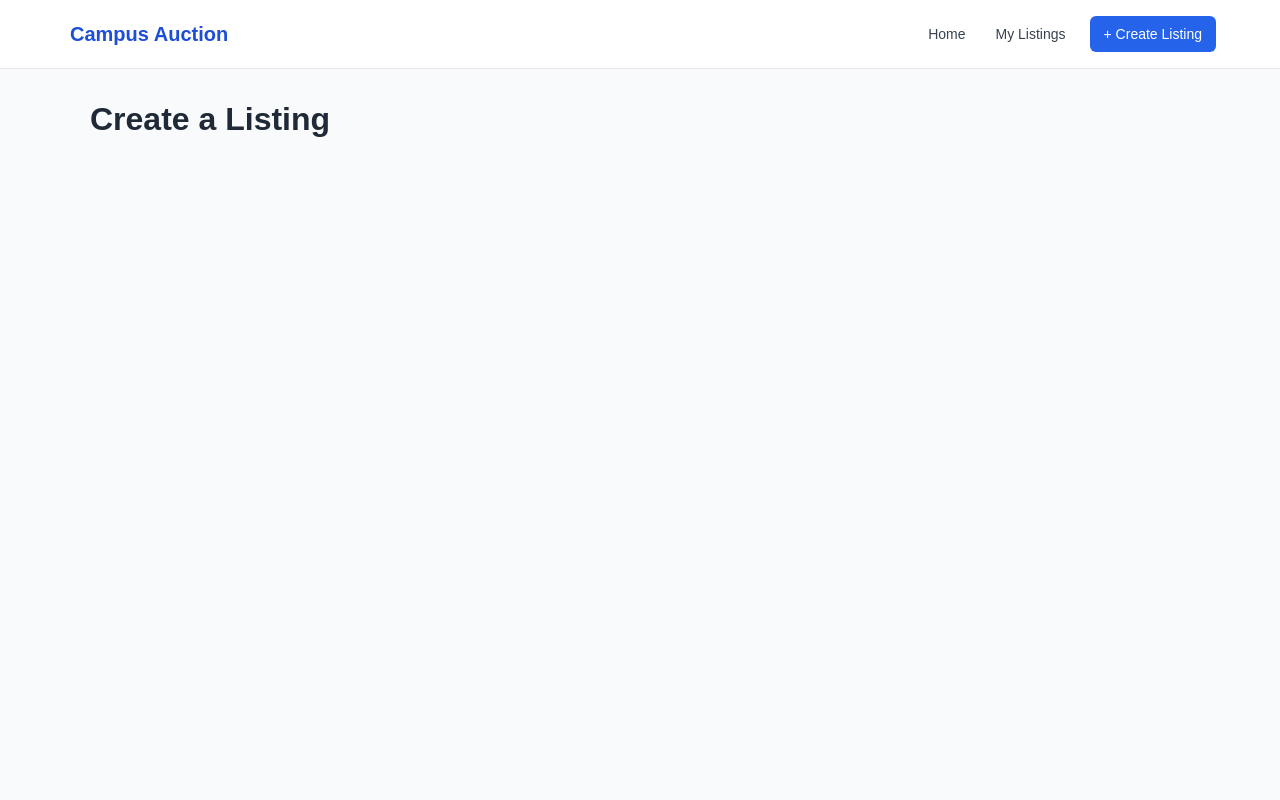
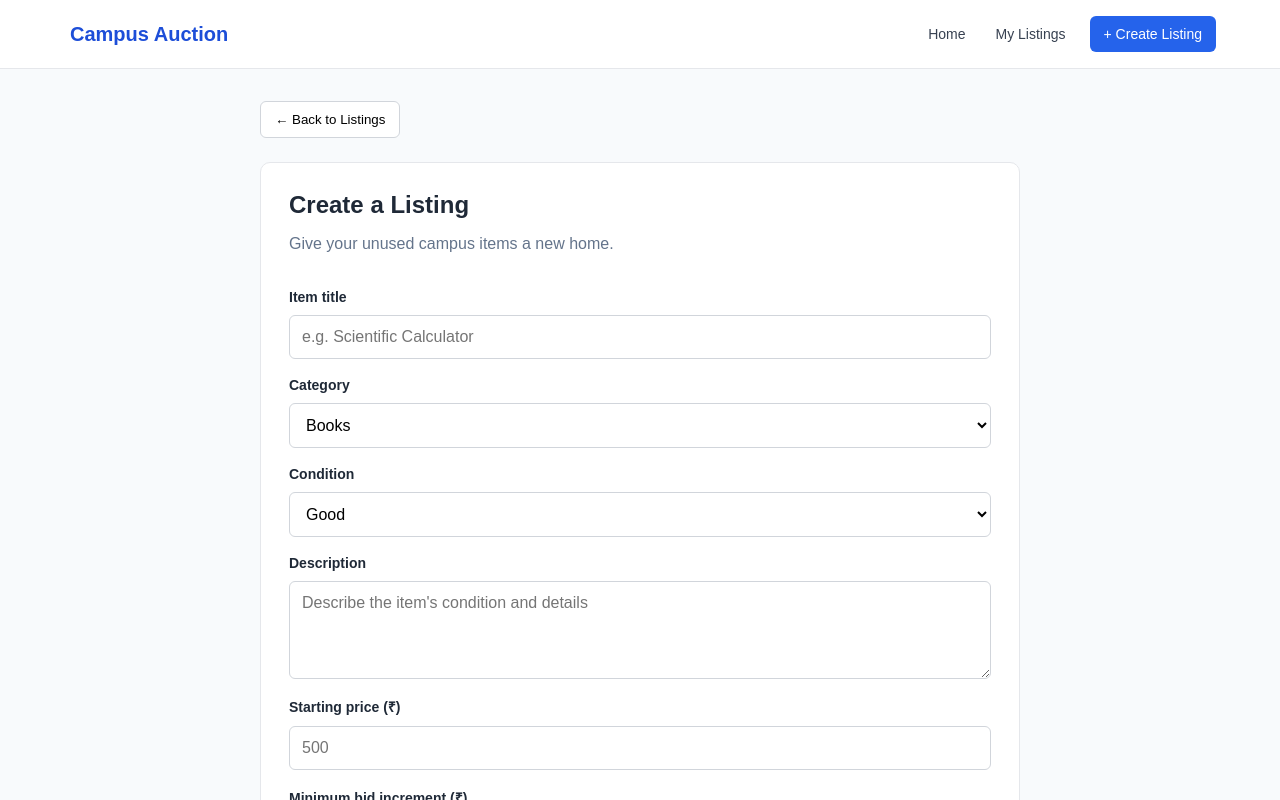
Before and after one commit to kishoreanandr/campus-auction-the-cloud-company, a React (Vite) app in the folder frontend/campus-auction-frontend/: page / in a window 1280 px wide. Both pictures are taken after typing "Sample" into the empty fields and a click on the button "+ Create Listing". Shown: the top 800 px of the page. Built offline with nearby package versions, Linux system fonts and the light colour scheme.

Commit message:
Create listing frontend files added

```diff
--- a/frontend/campus-auction-frontend/src/App.css
+++ b/frontend/campus-auction-frontend/src/App.css
@@ -201,3 +201,80 @@
     min-height: 240px;
   }
 }
+
+
+.create-listing-page {
+  max-width: 760px;
+  margin: 0 auto;
+}
+
+.form-container {
+  padding: 28px;
+  background: white;
+  border: 1px solid #e5e7eb;
+  border-radius: 10px;
+}
+
+.form-container h1 {
+  margin: 0 0 8px;
+}
+
+.form-container > p {
+  color: #64748b;
+  margin-bottom: 28px;
+}
+
+.listing-form {
+  display: flex;
+  flex-direction: column;
+  gap: 10px;
+}
+
+.listing-form label {
+  margin-top: 8px;
+  font-size: 14px;
+  font-weight: 600;
+}
+
+.listing-form input,
+.listing-form select,
+.listing-form textarea {
+  width: 100%;
+  padding: 12px;
+  border: 1px solid #d1d5db;
+  border-radius: 6px;
+  font: inherit;
+  background: white;
+}
+
+.listing-form textarea {
+  resize: vertical;
+}
+
+.submit-listing-button {
+  margin-top: 16px;
+  padding: 13px;
+  border: none;
+  border-radius: 6px;
+  background: #2563eb;
+  color: white;
+  font-size: 15px;
+  font-weight: 600;
+  cursor: pointer;
+}
+
+.submit-listing-button:hover {
+  background: #1d4ed8;
+}
+
+.form-message {
+  margin: 8px 0 0;
+  color: #166534;
+  font-size: 14px;
+}
+
+@media (max-width: 520px) {
+  .form-container {
+    padding: 18px;
+  }
+}
--- a/frontend/campus-auction-frontend/src/App.jsx
+++ b/frontend/campus-auction-frontend/src/App.jsx
@@ -3,6 +3,7 @@ import { useState } from "react";
 import Navbar from "./components/Navbar";
 import Home from "./pages/Home";
 import ListingDetails from "./pages/ListingDetails";
+import CreateListing from "./pages/CreateListing";
 import "./App.css";
 
 function App() {
@@ -43,7 +44,7 @@ function App() {
         )}
 
         {currentPage === "create" && (
-          <h1>Create a Listing</h1>
+          <CreateListing onBack={handleBackToHome} />
         )}
       </main>
     </>
--- /dev/null
+++ b/frontend/campus-auction-frontend/src/pages/CreateListing.jsx
@@ -0,0 +1,175 @@
+
+import { useState } from "react";
+
+function CreateListing({ onBack }) {
+  const [formData, setFormData] = useState({
+    title: "",
+    category: "Books",
+    description: "",
+    itemCondition: "Good",
+    startingPrice: "",
+    minimumIncrement: "10",
+    closingAt: "",
+  });
+
+  const [message, setMessage] = useState("");
+
+  function handleChange(event) {
+    const { name, value } = event.target;
+
+    setFormData((previous) => ({
+      ...previous,
+      [name]: value,
+    }));
+
+    setMessage("");
+  }
+
+  function handleSubmit(event) {
+    event.preventDefault();
+
+    const startingPrice = Number(formData.startingPrice);
+    const minimumIncrement = Number(formData.minimumIncrement);
+    const closingDate = new Date(formData.closingAt);
+
+    if (startingPrice <= 0) {
+      setMessage("Starting price must be greater than zero.");
+      return;
+    }
+
+    if (minimumIncrement <= 0) {
+      setMessage("Minimum bid increment must be greater than zero.");
+      return;
+    }
+
+    if (Number.isNaN(closingDate.getTime()) || closingDate <= new Date()) {
+      setMessage("Please select a future closing date and time.");
+      return;
+    }
+
+    console.log("Listing form data:", {
+      ...formData,
+      startingPrice,
+      minimumIncrement,
+    });
+
+    setMessage("Form validated! Backend submission will be added next.");
+  }
+
+  return (
+    <section className="create-listing-page">
+      <button type="button" className="back-button" onClick={onBack}>
+        ← Back to Listings
+      </button>
+
+      <div className="form-container">
+        <h1>Create a Listing</h1>
+        <p>Give your unused campus items a new home.</p>
+
+        <form onSubmit={handleSubmit} className="listing-form">
+          <label htmlFor="title">Item title</label>
+          <input
+            id="title"
+            name="title"
+            value={formData.title}
+            onChange={handleChange}
+            placeholder="e.g. Scientific Calculator"
+            maxLength={150}
+            required
+          />
+
+          <label htmlFor="category">Category</label>
+          <select
+            id="category"
+            name="category"
+            value={formData.category}
+            onChange={handleChange}
+          >
+            <option>Books</option>
+            <option>Electronics</option>
+            <option>Stationery</option>
+            <option>Transport</option>
+            <option>Others</option>
+          </select>
+
+          <label htmlFor="itemCondition">Condition</label>
+          <select
+            id="itemCondition"
+            name="itemCondition"
+            value={formData.itemCondition}
+            onChange={handleChange}
+          >
+            <option>New</option>
+            <option>Like New</option>
+            <option>Good</option>
+            <option>Used</option>
+          </select>
+
+          <label htmlFor="description">Description</label>
+          <textarea
+            id="description"
+            name="description"
+            value={formData.description}
+            onChange={handleChange}
+            placeholder="Describe the item's condition and details"
+            rows={4}
+            maxLength={2000}
+            required
+          />
+
+          <label htmlFor="startingPrice">Starting price (₹)</label>
+          <input
+            id="startingPrice"
+            name="startingPrice"
+            type="number"
+            min="1"
+            step="0.01"
+            value={formData.startingPrice}
+            onChange={handleChange}
+            placeholder="500"
+            required
+          />
+
+          <label htmlFor="minimumIncrement">
+            Minimum bid increment (₹)
+          </label>
+          <input
+            id="minimumIncrement"
+            name="minimumIncrement"
+            type="number"
+            min="0.01"
+            step="0.01"
+            value={formData.minimumIncrement}
+            onChange={handleChange}
+            required
+          />
+
+          <label htmlFor="closingAt">Auction closing date and time</label>
+          <input
+            id="closingAt"
+            name="closingAt"
+            type="datetime-local"
+            min={new Date(Date.now() - new Date().getTimezoneOffset() * 60000)
+              .toISOString()
+              .slice(0, 16)}
+            value={formData.closingAt}
+            onChange={handleChange}
+            required
+          />
+
+          {message && (
+            <p className="form-message" role="status">
+              {message}
+            </p>
+          )}
+
+          <button type="submit" className="submit-listing-button">
+            Create Listing
+          </button>
+        </form>
+      </div>
+    </section>
+  );
+}
+
+export default CreateListing;
```
